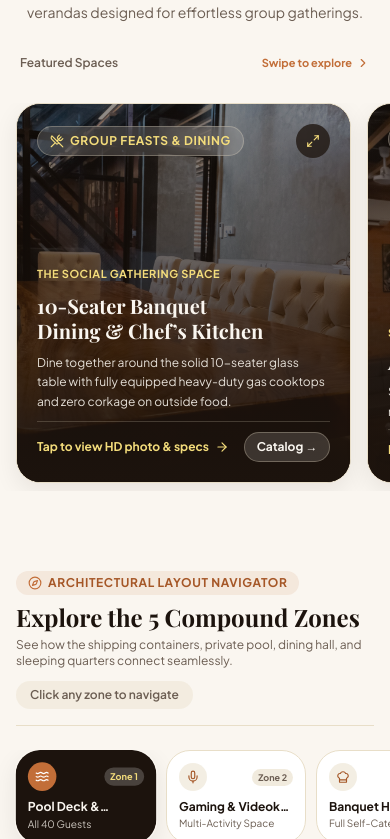
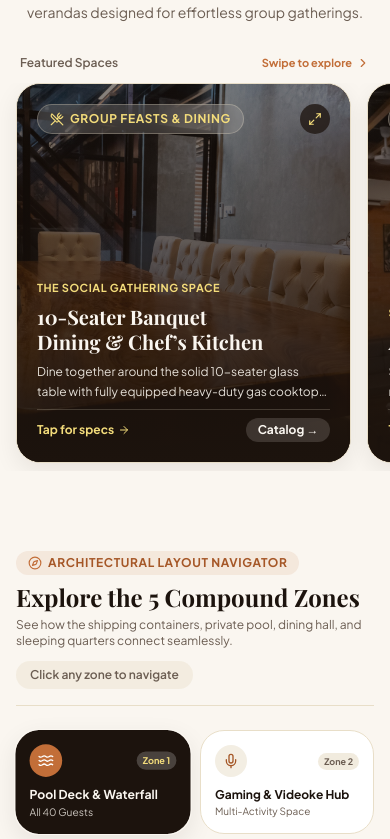
Before and after one commit to afkDen/santiagos-airbnb, a Next.js app: page / in a window 390 px wide. Shown: the part 1205-2044 px from the top of the page. Built offline with nearby package versions, Linux system fonts and the light colour scheme; a web font is replaced by a local one.

Commit message:
fix(layout): restore exact pristine desktop layouts across Bento Grid, Zone Explorer, Occasions, and Gallery while cleanly isolating mobile snap carousels

```diff
--- a/src/app/gallery/page.tsx
+++ b/src/app/gallery/page.tsx
@@ -70,8 +70,8 @@ export default function GalleryPage() {
         </p>
       </motion.div>
 
-      {/* Interactive Category Filter Tabs with Morphing Spring Pill (Horizontal Swipe on Mobile) */}
-      <div className="flex overflow-x-auto no-scrollbar justify-start sm:justify-center items-center gap-1.5 sm:gap-2 max-w-4xl -mx-4 px-4 sm:mx-auto pt-2 pb-1">
+      {/* Interactive Category Filter Tabs with Morphing Spring Pill */}
+      <div className="flex flex-wrap items-center justify-center gap-1.5 sm:gap-2 max-w-4xl mx-auto pt-2">
         {filterCategories.map((cat) => {
           const count =
             cat === 'All'
@@ -86,7 +86,7 @@ export default function GalleryPage() {
                 setSelectedCategory(cat)
                 setActiveImageIndex(null)
               }}
-              className={`relative isolate overflow-hidden px-3.5 sm:px-4 py-2 min-h-[40px] text-xs sm:text-sm font-semibold rounded-full transition-all duration-200 active:scale-95 flex items-center gap-1.5 shrink-0 ${
+              className={`relative isolate overflow-hidden px-3.5 sm:px-4 py-2 text-xs sm:text-sm font-semibold rounded-full transition-all duration-200 active:scale-95 flex items-center gap-1.5 shrink-0 ${
                 isActive
                   ? 'text-white shadow-warm-sm border border-transparent'
                   : 'bg-white border border-sand text-ink hover:bg-sand/40'
--- a/src/components/amenities-spotlight.tsx
+++ b/src/components/amenities-spotlight.tsx
@@ -100,14 +100,14 @@ export function AmenitiesSpotlight() {
         </p>
       </div>
 
-      {/* 4 Spotlights Grid (Horizontal Snap Carousel on Mobile, 2-Col Grid on Desktop) */}
-      <div className="flex md:grid md:grid-cols-2 gap-4 sm:gap-8 overflow-x-auto md:overflow-visible snap-x snap-mandatory md:snap-none no-scrollbar -mx-4 px-4 md:mx-0 md:px-0 pb-2 md:pb-0 items-stretch">
+      {/* 4 Spotlights Grid */}
+      <div className="grid grid-cols-1 md:grid-cols-2 gap-6 sm:gap-8">
         {spotlights.map((spot) => {
           const Icon = spot.icon
           return (
             <div
               key={spot.title}
-              className="w-[86vw] max-w-[360px] md:w-auto shrink-0 snap-center md:snap-none bg-white rounded-2xl sm:rounded-3xl overflow-hidden border border-sand shadow-warm-sm hover:shadow-warm-lg hover:-translate-y-1.5 transition-all duration-300 flex flex-col justify-between group"
+              className="bg-white rounded-3xl overflow-hidden border border-sand shadow-warm-sm hover:shadow-warm-lg hover:-translate-y-1.5 transition-all duration-300 flex flex-col group"
             >
               {/* Photo Viewport with Zoom Lightbox Trigger (Clean, No Overlay Pill) */}
               <div
--- a/src/components/estate-zone-explorer.tsx
+++ b/src/components/estate-zone-explorer.tsx
@@ -159,8 +159,8 @@ export function EstateZoneExplorer() {
         </div>
       </div>
 
-      {/* Zone Selector Chips (Horizontal Scroll on Mobile, Grid on Tablet/Desktop) */}
-      <div className="flex overflow-x-auto no-scrollbar gap-2.5 -mx-4 px-4 sm:mx-0 sm:px-0 sm:grid sm:grid-cols-3 lg:grid-cols-5 pb-1">
+      {/* Zone Selector Chips */}
+      <div className="grid grid-cols-2 sm:grid-cols-3 lg:grid-cols-5 gap-2.5 sm:gap-3">
         {zones.map((zone, idx) => {
           const Icon = zone.icon
           const isActive = activeZone === idx
@@ -170,7 +170,9 @@ export function EstateZoneExplorer() {
               key={zone.id}
               type="button"
               onClick={() => setActiveZone(idx)}
-              className={`relative isolate overflow-hidden p-3 sm:p-4 rounded-2xl text-left transition-all duration-200 active:scale-95 flex flex-col justify-between gap-2 shrink-0 w-[140px] sm:w-auto ${
+              className={`relative isolate overflow-hidden p-3.5 sm:p-4 rounded-2xl text-left transition-all duration-200 active:scale-95 flex flex-col justify-between gap-2.5 ${
+                idx === 4 ? 'col-span-2 sm:col-span-1' : ''
+              } ${
                 isActive
                   ? 'text-cream shadow-warm-md scale-[1.02] border border-transparent'
                   : 'bg-white border border-sand text-ink hover:bg-sand/30 hover:border-sand-dark'
@@ -185,11 +187,11 @@ export function EstateZoneExplorer() {
               )}
               <div className="relative z-10 flex items-center justify-between w-full">
                 <div
-                  className={`w-7 h-7 sm:w-9 sm:h-9 rounded-xl flex items-center justify-center ${
+                  className={`w-8 h-8 sm:w-9 sm:h-9 rounded-xl flex items-center justify-center ${
                     isActive ? 'bg-terra text-white' : 'bg-sand/50 text-terra-dark'
                   }`}
                 >
-                  <Icon className="w-3.5 h-3.5 sm:w-4 sm:h-4" />
+                  <Icon className="w-4 h-4" />
                 </div>
                 <span
                   className={`text-[9px] sm:text-[10px] font-bold px-1.5 py-0.5 rounded-full ${
@@ -200,8 +202,8 @@ export function EstateZoneExplorer() {
                 </span>
               </div>
               <div className="relative z-10">
-                <div className="text-xs sm:text-sm font-bold leading-tight line-clamp-1">{zone.name}</div>
-                <div className={`text-[10px] sm:text-[11px] mt-0.5 truncate ${isActive ? 'text-sand-light/80' : 'text-ink-muted'}`}>
+                <div className="text-xs sm:text-sm font-bold leading-tight line-clamp-1 sm:line-clamp-2">{zone.name}</div>
+                <div className={`text-[10px] sm:text-[11px] mt-0.5 line-clamp-1 ${isActive ? 'text-sand-light/80' : 'text-ink-muted'}`}>
                   {zone.capacity}
                 </div>
               </div>
--- a/src/components/interactive-bento.tsx
+++ b/src/components/interactive-bento.tsx
@@ -22,7 +22,7 @@ export function InteractiveBento() {
 
   const handleMouseMove = (index: number, e: React.MouseEvent<HTMLDivElement>) => {
     // Only apply 3D tilt on fine pointer (desktop mouse)
-    if (window.matchMedia('(pointer: coarse)').matches) return
+    if (typeof window !== 'undefined' && window.matchMedia('(pointer: coarse)').matches) return
     const card = cardRefs.current[index]
     if (!card) return
     const rect = card.getBoundingClientRect()
@@ -88,43 +88,36 @@ export function InteractiveBento() {
     },
   ]
 
-  return (
-    <>
-      {/* Mobile Swipe Hint */}
-      <div className="flex items-center justify-between text-xs text-ink-muted lg:hidden px-1">
-        <span className="font-semibold">Featured Spaces</span>
-        <span className="text-[11px] text-terra flex items-center gap-1 font-bold">
-          <span>Swipe to explore</span>
-          <ChevronRight className="w-3.5 h-3.5" />
-        </span>
-      </div>
-
-      {/* Desktop 12-Col Bento Grid + Mobile Apple Horizontal Snap Carousel */}
-      <div className="flex lg:grid lg:grid-cols-12 gap-4 sm:gap-6 overflow-x-auto lg:overflow-visible snap-x snap-mandatory lg:snap-none no-scrollbar -mx-4 px-4 lg:mx-0 lg:px-0 pb-2 lg:pb-0 items-stretch">
-        {/* Card 1: Banquet Dining (8 Cols on Desktop, Full Snap Card on Mobile) */}
-        {bentoCards.slice(0, 1).map((card, idx) => {
-          const Icon = card.icon
-          const isHovered = activeCardIndex === idx
-          const tiltStyle =
-            isHovered && activeTilt
-              ? {
-                  transform: `perspective(1000px) rotateX(${
-                    activeTilt.y * -6
-                  }deg) rotateY(${activeTilt.x * 6}deg) scale3d(1.01, 1.01, 1.01)`,
+  const getTiltStyle = (index: number) => {
+    if (activeCardIndex === index && activeTilt) {
+      return {
+        transform: `perspective(1000px) rotateX(${activeTilt.y * -6}deg) rotateY(${activeTilt.x * 6}deg) scale3d(1.01, 1.01, 1.01)`,
         transition: 'transform 0.15s ease-out',
       }
-              : {
+    }
+    return {
       transform: 'perspective(1000px) rotateX(0deg) rotateY(0deg) scale3d(1, 1, 1)',
       transition: 'transform 0.4s ease-out',
     }
+  }
 
+  return (
+    <>
+      {/* ============================================================ */}
+      {/* 1. DESKTOP BENTO GRID (Perfect 8-Col + 4-Col Stacked Layout)  */}
+      {/* ============================================================ */}
+      <div className="hidden lg:grid grid-cols-12 gap-6 items-stretch">
+        {/* Left Column (8 Cols): Large Banquet Dining */}
+        {(() => {
+          const card = bentoCards[0]
+          const Icon = card.icon
           return (
             <div
               key={card.title}
               ref={(el) => {
-                cardRefs.current[idx] = el
+                cardRefs.current[0] = el
               }}
-              onMouseMove={(e) => handleMouseMove(idx, e)}
+              onMouseMove={(e) => handleMouseMove(0, e)}
               onMouseLeave={handleMouseLeave}
               onClick={() =>
                 setLightboxImage({
@@ -136,79 +129,61 @@ export function InteractiveBento() {
                   features: card.features,
                 })
               }
-              style={tiltStyle}
-              className="lg:col-span-8 w-[86vw] max-w-[360px] sm:max-w-[420px] lg:w-auto shrink-0 snap-center lg:snap-none group relative rounded-2xl sm:rounded-3xl overflow-hidden shadow-warm-md border border-sand bg-ink cursor-pointer hover:shadow-warm-xl transition-all duration-300 min-h-[380px] sm:min-h-[460px] lg:min-h-[540px] flex flex-col justify-between p-5 sm:p-8 lg:p-10 active:scale-[0.98]"
+              style={getTiltStyle(0)}
+              className="col-span-8 group relative rounded-3xl overflow-hidden shadow-warm-md border border-sand bg-ink cursor-pointer hover:shadow-warm-xl transition-all duration-300 min-h-[540px] flex flex-col justify-between p-8 lg:p-10"
             >
-              {/* Background Photography */}
               <Image
                 src={card.image}
                 alt={card.title}
                 fill
-                sizes="(max-width: 1024px) 88vw, 66vw"
+                sizes="66vw"
                 className="object-cover transition-transform duration-700 ease-out group-hover:scale-105 opacity-65 group-hover:opacity-55"
               />
-
-              {/* Gradient Overlay for 100% Contrast */}
               <div className="absolute inset-0 bg-gradient-to-t from-ink via-ink/50 to-ink/20 pointer-events-none" />
 
-              {/* Top Row: Badge & Zoom Icon */}
               <div className="relative z-10 flex items-center justify-between gap-4">
-                <span className="inline-flex items-center gap-1.5 px-3 py-1.5 rounded-full bg-cream/15 backdrop-blur-md border border-sand/30 text-gold-light text-xs font-bold uppercase tracking-wider">
-                  <Icon className="w-3.5 h-3.5 text-gold-light" />
+                <span className="inline-flex items-center gap-2 px-3.5 py-1.5 rounded-full bg-cream/15 backdrop-blur-md border border-sand/30 text-gold-light text-xs font-bold uppercase tracking-wider">
+                  <Icon className="w-4 h-4 text-gold-light" />
                   <span>{card.badge}</span>
                 </span>
                 <div className="p-2.5 rounded-full bg-ink/75 text-cream backdrop-blur-md hover:bg-terra transition-colors group-hover:scale-110 flex items-center justify-center">
-                  <Maximize2 className="w-3.5 h-3.5 text-gold-light" />
+                  <Maximize2 className="w-4 h-4 text-gold-light" />
                 </div>
               </div>
 
-              {/* Bottom Row: Text Content & Actions */}
-              <div className="relative z-10 space-y-2.5 sm:space-y-3 max-w-2xl pt-6">
-                <span className="text-[11px] sm:text-xs font-bold text-gold-light uppercase tracking-wider block">
+              <div className="relative z-10 space-y-3 max-w-2xl pt-8">
+                <span className="text-xs font-bold text-gold-light uppercase tracking-wider block">
                   {card.subtitle}
                 </span>
-                <h3 className="font-serif text-xl sm:text-3xl lg:text-4xl font-bold text-cream leading-tight">
+                <h3 className="font-serif text-3xl lg:text-4xl font-bold text-cream leading-tight">
                   {card.title}
                 </h3>
-                <p className="text-xs sm:text-sm text-sand-light/90 leading-relaxed font-sans max-w-xl line-clamp-3 sm:line-clamp-none">
+                <p className="text-sm text-sand-light/90 leading-relaxed font-sans max-w-xl">
                   {card.description}
                 </p>
-                <div className="pt-2.5 sm:pt-3 flex items-center justify-between gap-3 border-t border-sand/20">
+                <div className="pt-3 flex items-center justify-between gap-3 border-t border-sand/20">
                   <span className="inline-flex items-center gap-1.5 text-xs font-bold text-gold-light group-hover:text-white transition-colors">
-                    <span>Tap to view HD photo & specs</span>
+                    <span>Click to enlarge HD view & specs</span>
                     <ArrowRight className="w-3.5 h-3.5 group-hover:translate-x-1 transition-transform" />
                   </span>
                   <Link
                     href={card.href}
                     onClick={(e) => e.stopPropagation()}
-                    className="text-xs font-bold text-cream hover:text-gold-light bg-cream/15 hover:bg-cream/25 border border-sand/30 px-3 py-1.5 rounded-full transition-all shrink-0"
+                    className="text-xs font-bold text-cream hover:text-gold-light bg-cream/15 hover:bg-cream/25 border border-sand/30 px-3.5 py-1.5 rounded-full transition-all"
                   >
-                    Catalog →
+                    View in Catalog →
                   </Link>
                 </div>
               </div>
             </div>
           )
-        })}
+        })()}
 
-        {/* Right Cards: Videoke & Pool (4 Cols on Desktop, Snap Cards on Mobile) */}
+        {/* Right Stacked Column (4 Cols): Videoke & Pool Cards */}
+        <div className="col-span-4 flex flex-col gap-6 justify-between">
           {bentoCards.slice(1).map((card, idx) => {
             const cardActualIndex = idx + 1
             const Icon = card.icon
-          const isHovered = activeCardIndex === cardActualIndex
-          const tiltStyle =
-            isHovered && activeTilt
-              ? {
-                  transform: `perspective(1000px) rotateX(${
-                    activeTilt.y * -6
-                  }deg) rotateY(${activeTilt.x * 6}deg) scale3d(1.01, 1.01, 1.01)`,
-                  transition: 'transform 0.15s ease-out',
-                }
-              : {
-                  transform: 'perspective(1000px) rotateX(0deg) rotateY(0deg) scale3d(1, 1, 1)',
-                  transition: 'transform 0.4s ease-out',
-                }
-
             return (
               <div
                 key={card.title}
@@ -227,24 +202,20 @@ export function InteractiveBento() {
                     features: card.features,
                   })
                 }
-              style={tiltStyle}
-              className="lg:col-span-4 w-[86vw] max-w-[360px] sm:max-w-[420px] lg:w-auto shrink-0 snap-center lg:snap-none group relative rounded-2xl sm:rounded-3xl overflow-hidden shadow-warm-md border border-sand bg-ink cursor-pointer hover:shadow-warm-xl transition-all duration-300 min-h-[380px] sm:min-h-[320px] lg:min-h-[255px] flex flex-col justify-between p-5 sm:p-6 lg:p-7 active:scale-[0.98]"
+                style={getTiltStyle(cardActualIndex)}
+                className="group relative rounded-3xl overflow-hidden shadow-warm-md border border-sand bg-ink cursor-pointer hover:shadow-warm-xl transition-all duration-300 min-h-[255px] flex flex-col justify-between p-6 lg:p-7"
               >
-              {/* Background Photography */}
                 <Image
                   src={card.image}
                   alt={card.title}
                   fill
-                sizes="(max-width: 1024px) 88vw, 33vw"
+                  sizes="33vw"
                   className="object-cover transition-transform duration-700 ease-out group-hover:scale-105 opacity-60 group-hover:opacity-50"
                 />
-
-              {/* Gradient Overlay for Contrast */}
                 <div className="absolute inset-0 bg-gradient-to-t from-ink via-ink/50 to-ink/20 pointer-events-none" />
 
-              {/* Top Row: Badge & Zoom Icon */}
                 <div className="relative z-10 flex items-center justify-between gap-4">
-                <span className="inline-flex items-center gap-1.5 px-3 py-1.5 rounded-full bg-cream/15 backdrop-blur-md border border-sand/30 text-gold-light text-xs font-bold uppercase tracking-wider">
+                  <span className="inline-flex items-center gap-1.5 px-3 py-1 rounded-full bg-cream/15 backdrop-blur-md border border-sand/30 text-gold-light text-xs font-bold uppercase tracking-wider">
                     <Icon className="w-3.5 h-3.5 text-gold-light" />
                     <span>{card.badge}</span>
                   </span>
@@ -253,26 +224,22 @@ export function InteractiveBento() {
                   </div>
                 </div>
 
-              {/* Bottom Row: Text Content & Actions */}
-              <div className="relative z-10 space-y-2 pt-4">
-                <span className="text-[11px] sm:text-xs font-bold text-gold-light uppercase tracking-wider block">
+                <div className="relative z-10 space-y-1.5 pt-4">
+                  <span className="text-[11px] font-bold text-gold-light uppercase tracking-wider block">
                     {card.subtitle}
                   </span>
                   <h4 className="font-serif text-xl sm:text-2xl font-bold text-cream leading-tight">
                     {card.title}
                   </h4>
-                <p className="text-xs text-sand-light/90 leading-relaxed font-sans line-clamp-2 sm:line-clamp-none">
-                  {card.description}
-                </p>
                   <div className="pt-2 flex items-center justify-between gap-2 border-t border-sand/20 text-xs">
                     <span className="text-gold-light font-bold flex items-center gap-1">
-                    <span>Details</span>
+                      <span>Click to view details</span>
                       <ArrowRight className="w-3 h-3 group-hover:translate-x-1 transition-transform" />
                     </span>
                     <Link
                       href={card.href}
                       onClick={(e) => e.stopPropagation()}
-                    className="text-xs font-bold text-cream hover:text-gold-light bg-cream/15 px-3 py-1 rounded-full"
+                      className="text-xs font-bold text-cream hover:text-gold-light bg-cream/15 hover:bg-cream/25 border border-sand/30 px-3 py-1 rounded-full transition-all"
                     >
                       Catalog →
                     </Link>
@@ -281,6 +248,86 @@ export function InteractiveBento() {
               </div>
             )
           })}
+        </div>
+      </div>
+
+      {/* ============================================================ */}
+      {/* 2. MOBILE SNAP CAROUSEL (< lg Viewports)                      */}
+      {/* ============================================================ */}
+      <div className="lg:hidden space-y-3">
+        <div className="flex items-center justify-between text-xs text-ink-muted px-1">
+          <span className="font-semibold">Featured Spaces</span>
+          <span className="text-[11px] text-terra flex items-center gap-1 font-bold">
+            <span>Swipe to explore</span>
+            <ChevronRight className="w-3.5 h-3.5" />
+          </span>
+        </div>
+
+        <div className="flex overflow-x-auto snap-x snap-mandatory no-scrollbar gap-4 -mx-4 px-4 pb-2 items-stretch">
+          {bentoCards.map((card) => {
+            const Icon = card.icon
+            return (
+              <div
+                key={`mobile-${card.title}`}
+                onClick={() =>
+                  setLightboxImage({
+                    src: card.image,
+                    title: card.title,
+                    subtitle: card.subtitle,
+                    desc: card.description,
+                    badge: card.badge,
+                    features: card.features,
+                  })
+                }
+                className="w-[86vw] max-w-[360px] shrink-0 snap-center group relative rounded-2xl overflow-hidden shadow-warm-md border border-sand bg-ink cursor-pointer min-h-[380px] flex flex-col justify-between p-5 active:scale-[0.98] transition-all"
+              >
+                <Image
+                  src={card.image}
+                  alt={card.title}
+                  fill
+                  sizes="86vw"
+                  className="object-cover opacity-60"
+                />
+                <div className="absolute inset-0 bg-gradient-to-t from-ink via-ink/50 to-ink/20 pointer-events-none" />
+
+                <div className="relative z-10 flex items-center justify-between gap-4">
+                  <span className="inline-flex items-center gap-1.5 px-3 py-1.5 rounded-full bg-cream/15 backdrop-blur-md border border-sand/30 text-gold-light text-xs font-bold uppercase tracking-wider">
+                    <Icon className="w-3.5 h-3.5 text-gold-light" />
+                    <span>{card.badge}</span>
+                  </span>
+                  <div className="p-2 rounded-full bg-ink/75 text-cream backdrop-blur-md flex items-center justify-center">
+                    <Maximize2 className="w-3.5 h-3.5 text-gold-light" />
+                  </div>
+                </div>
+
+                <div className="relative z-10 space-y-2 pt-4">
+                  <span className="text-[11px] font-bold text-gold-light uppercase tracking-wider block">
+                    {card.subtitle}
+                  </span>
+                  <h4 className="font-serif text-xl font-bold text-cream leading-tight">
+                    {card.title}
+                  </h4>
+                  <p className="text-xs text-sand-light/90 leading-relaxed font-sans line-clamp-2">
+                    {card.description}
+                  </p>
+                  <div className="pt-2 flex items-center justify-between gap-2 border-t border-sand/20 text-xs">
+                    <span className="text-gold-light font-bold flex items-center gap-1">
+                      <span>Tap for specs</span>
+                      <ArrowRight className="w-3 h-3" />
+                    </span>
+                    <Link
+                      href={card.href}
+                      onClick={(e) => e.stopPropagation()}
+                      className="text-xs font-bold text-cream bg-cream/15 px-3 py-1 rounded-full"
+                    >
+                      Catalog →
+                    </Link>
+                  </div>
+                </div>
+              </div>
+            )
+          })}
+        </div>
       </div>
 
       {/* Fullscreen Modal Lightbox */}
```
Also changed, not shown: src/app/rooms/page.tsx (+7 -7 lines), src/components/amenities-catalog.tsx (+4 -4 lines), src/components/occasion-switcher.tsx (+12 -12 lines). Lines whose indentation alone changed are shown as unchanged.
